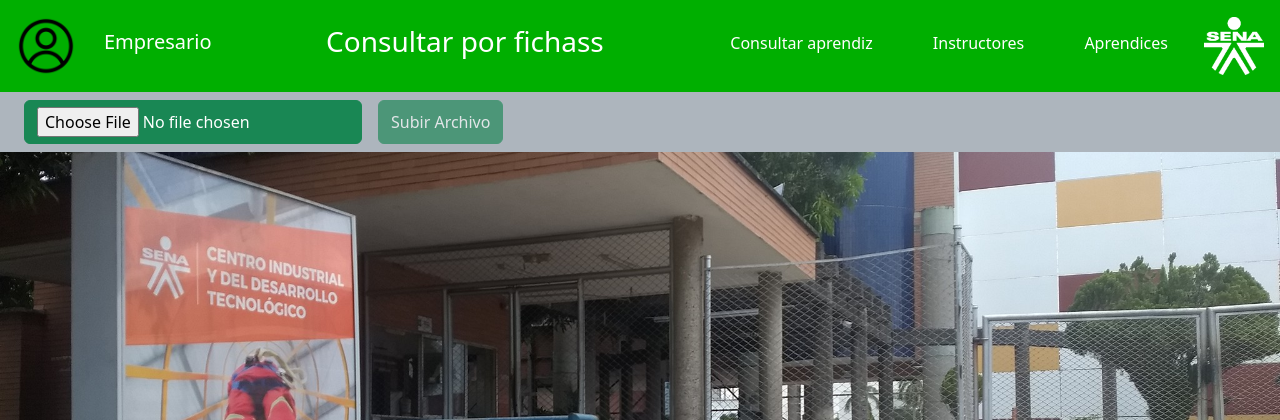
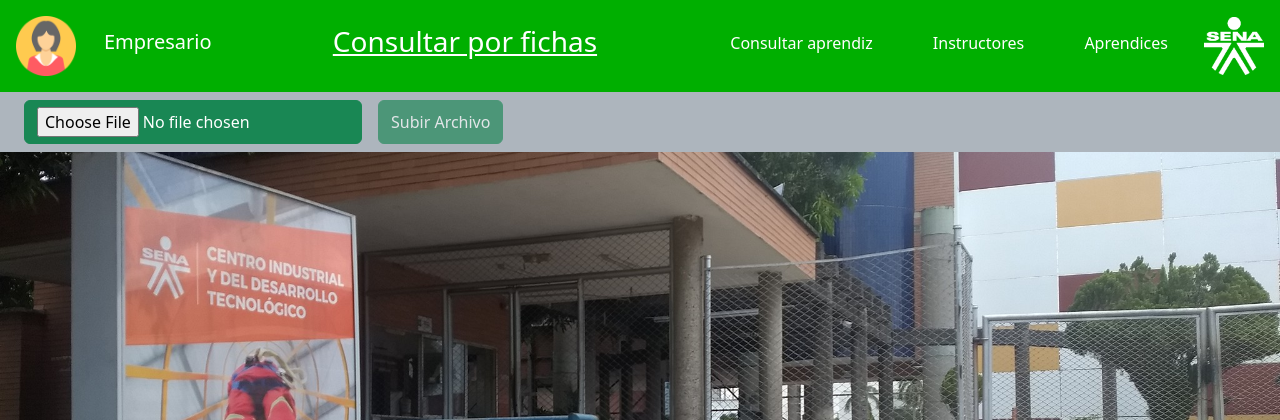
Before and after one commit to JohnMejiaDuran/seguimiento_productiva, a Flask app: page /consultar_fichas in a window 1280 px wide. Shown: the top 420 px of the page. Run offline with Flask 3, Linux system fonts and the light colour scheme; some libraries are stand-ins or nearby versions.

Commit message:
subrayado del titulo

```diff
--- a/routes/aprendices.py
+++ b/routes/aprendices.py
@@ -7,7 +7,9 @@ ruta_aprendices = Blueprint("ruta_aprendices",__name__)
 def aprendices():
     title = "Aprendices"
     aprendices = Aprendiz.query.all()
-    return render_template("aprendiz.html", title=title,aprendices=aprendices)
+    rol = "Administrador"
+    logo = "/static/icons/user-icon.png"
+    return render_template("aprendiz.html", title=title,aprendices=aprendices,rol=rol,logo=logo)
 
 @ruta_aprendices.route("/guardar_aprendices", methods=['POST'])
 def guardar_aprendices():
--- a/routes/consultar_aprendiz.py
+++ b/routes/consultar_aprendiz.py
@@ -7,8 +7,9 @@ def consultaraprendiz():
     titulo = "Consultar por aprendiz"
     rol = "Administrador"
     logo_redirect = "/consultaraprendiz"
-    logo = "/static/icons/icon.png"
-    return render_template("consultaraprendiz.html",titulo=titulo, rol=rol,logo_redirect=logo_redirect ,logo=logo)
+    logo = "/static/icons/user-icon.png"
+    title = "Consultar aprendiz"
+    return render_template("consultaraprendiz.html",titulo=titulo, rol=rol,logo_redirect=logo_redirect ,logo=logo,title=title)
 
 @consultar_aprendiz.route("/table2", methods=["GET", "POST"])
 def table2():
--- a/routes/consultar_fichas.py
+++ b/routes/consultar_fichas.py
@@ -15,10 +15,11 @@ consultar_ficha = Blueprint("consultar_ficha", __name__)
 
 @consultar_ficha.route("/consultar_fichas", methods=["GET", "POST"])
 def consultarficha():
-    titulo = "Consultar por fichass"
+    titulo = "Consultar por fichas"
     rol = "Empresario"
-    logo = "/static/icons/icon.png"
-    return render_template("consultar_fichas.html",titulo=titulo, rol=rol,logo=logo)
+    logo = "/static/icons/user-icon.png"
+    title = "Consultar fichas"
+    return render_template("consultar_fichas.html",titulo=titulo, rol=rol,logo=logo,title=title)
 
 
 @consultar_ficha.route("/table", methods=["GET", "POST"])
--- a/templates/layout.html
+++ b/templates/layout.html
@@ -34,7 +34,7 @@
             <ul class="nav d-flex align-content-center text-white">
                 <li>
                     <h3>
-                        {{titulo}}
+                        <u>{{titulo}}</u>
                     </h3>
                 </li>
             </ul>
```
